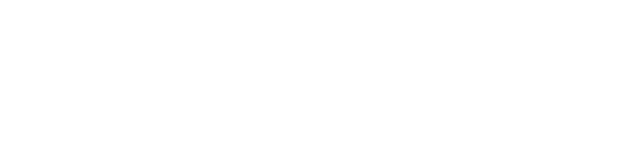
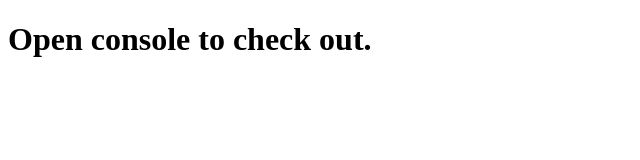
Before and after one commit to ragingwind/esnext-examples, a website: page index.html in a window 1280 px wide. Shown: the whole page, without its empty margins (0-640 px from the left). Drawn offline with Linux system fonts and the light colour scheme.

Commit message:
Add sample site

```diff
--- a/index.html
+++ b/index.html
@@ -7,6 +7,7 @@
 </head>
 
 <body>
+  <h1>Open console to check out.</h1>
   <script type="module">
     console.log('Examples from https://github.com/ragingwind/esnext-examples');
     import './src/index.js';
```
Also changed, not shown: readme.md.
